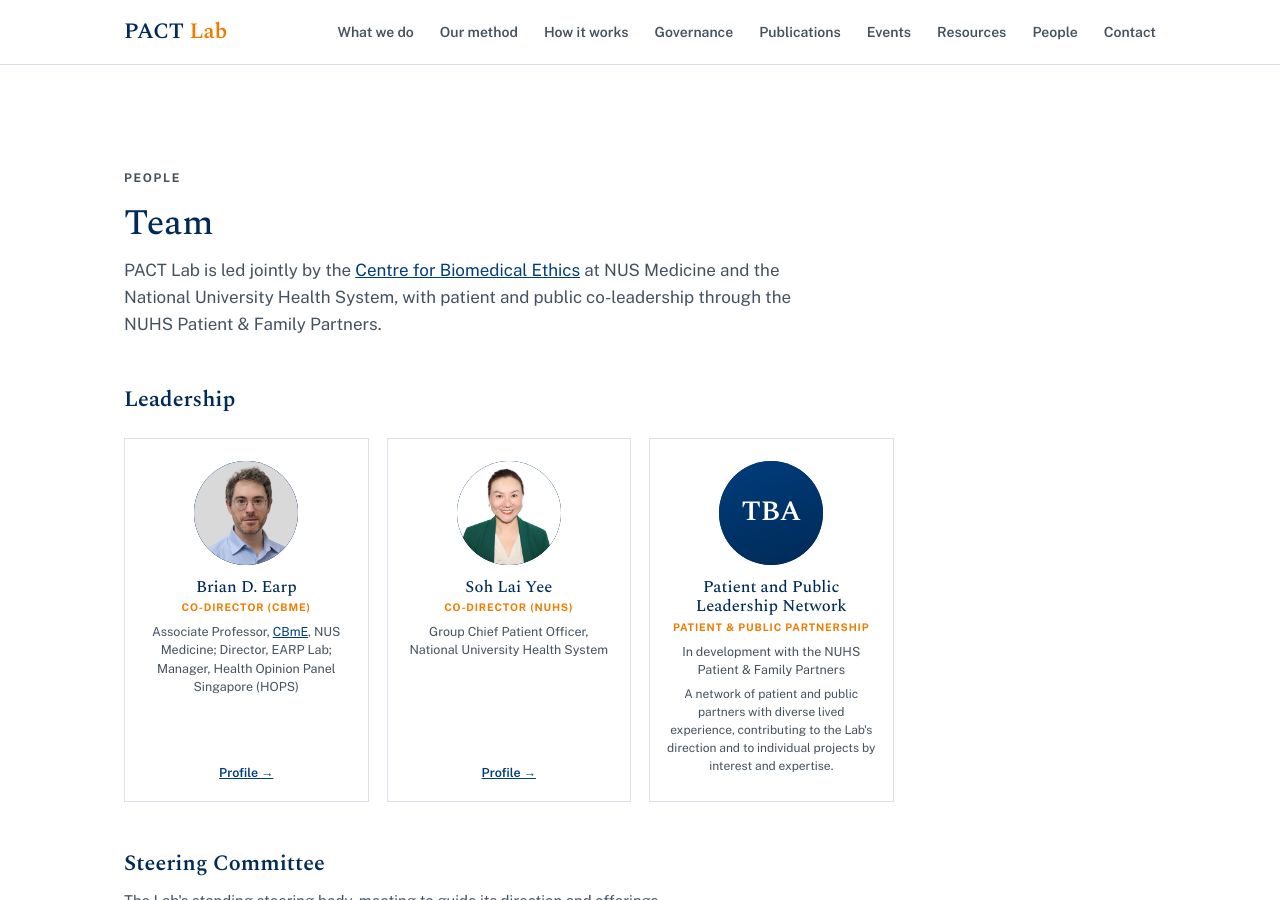
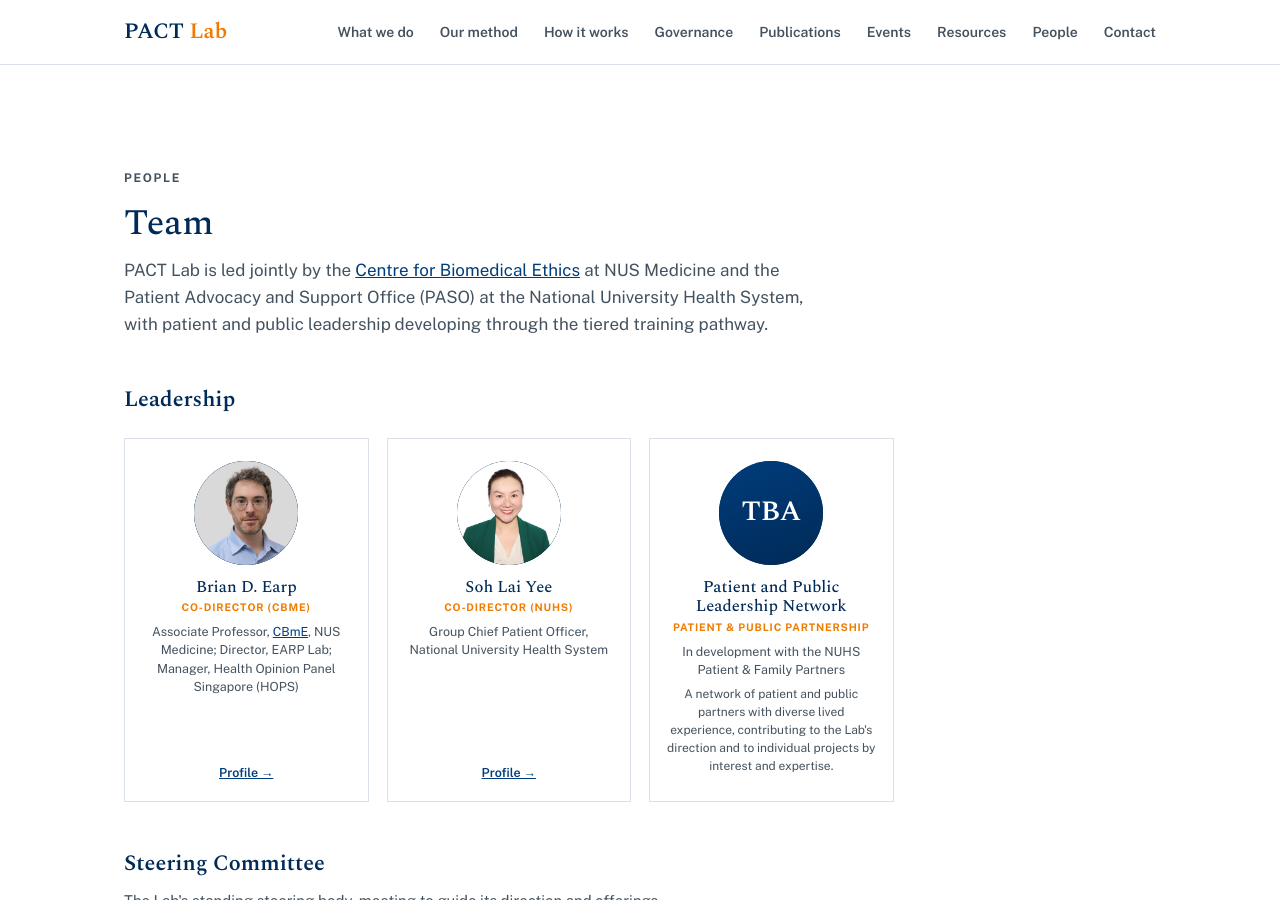
Before and after one commit to earp-lab/pact-lab, a Jekyll site: the page built from index.html, in a window 1280 px wide and 900 px high, scrolled down 4520 px. Built offline with Jekyll 4.4.1, drawn with Linux system fonts in a browser that asks for light colours.

Commit message:
Update people-head.html

```diff
--- a/_includes/people-head.html
+++ b/_includes/people-head.html
@@ -2,5 +2,5 @@
     <div class="sechead">
       <p class="eyebrow">People</p>
       <h2>Team</h2>
-      <p>PACT Lab is led jointly by the <a href="https://medicine.nus.edu.sg/cbme/">Centre for Biomedical Ethics</a> at NUS Medicine and the National University Health System, with patient and public co-leadership through the NUHS Patient &amp; Family Partners.</p>
+      <p>PACT Lab is led jointly by the <a href="https://medicine.nus.edu.sg/cbme/">Centre for Biomedical Ethics</a> at NUS Medicine and the Patient Advocacy and Support Office (PASO) at the National University Health System, with patient and public leadership developing through the tiered training pathway.</p>
     </div>
```
